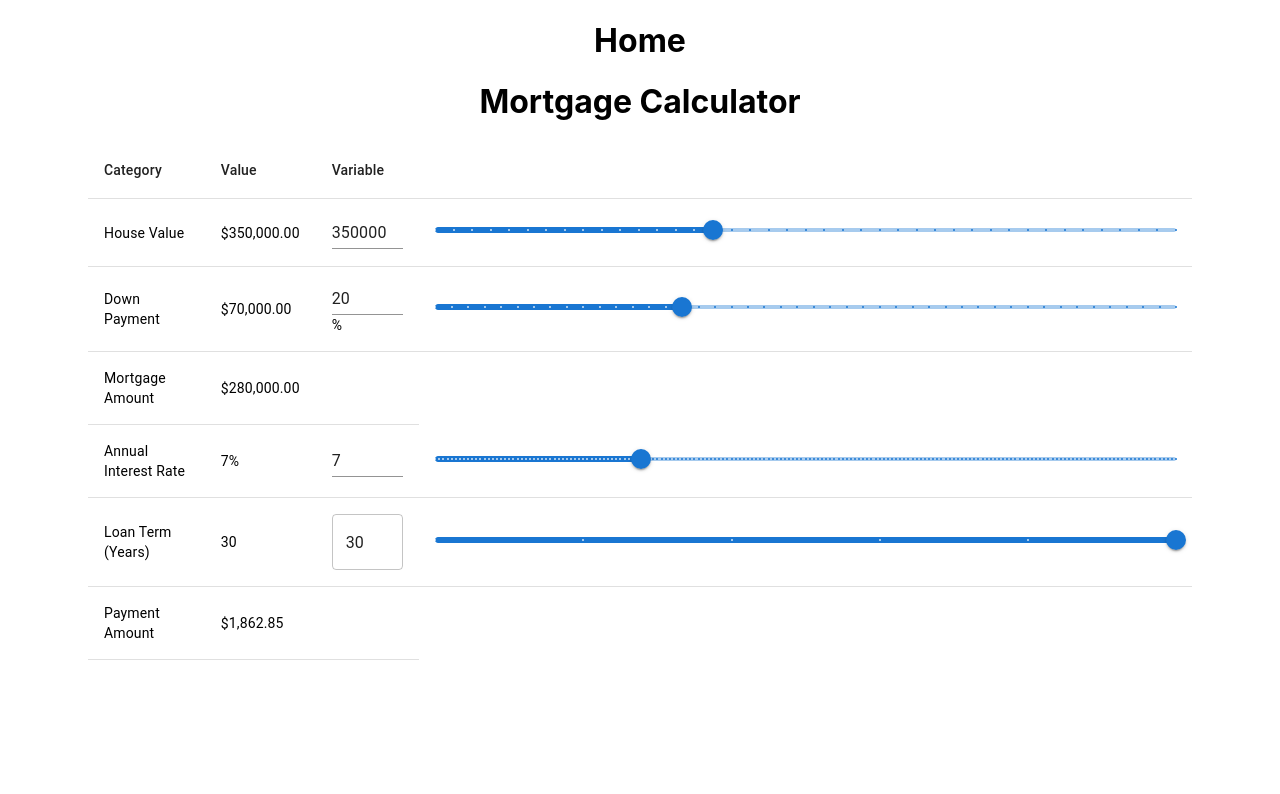
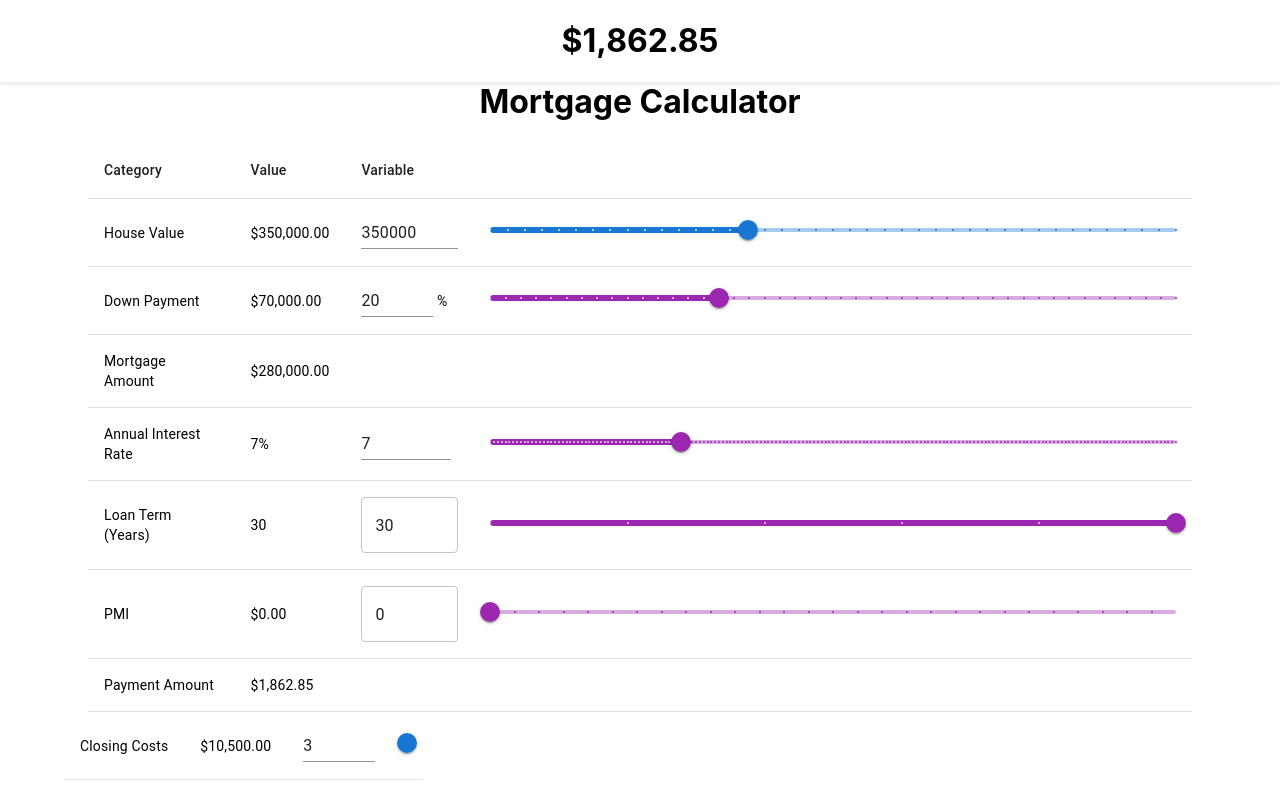
Before and after one commit to raksalim/long-term-rental-calc, a React (Create React App) app: page / in a window 1280 px wide. Shown: the top 794 px of the page. Built offline with nearby package versions, Linux system fonts and the light colour scheme.

Commit message:
mortgage calc doone

```diff
--- /dev/null
+++ b/src/Components/ClosingCostCalc.jsx
@@ -0,0 +1,67 @@
+import { Input, Slider, TableCell, TableContainer, TableRow } from '@mui/material';
+import React, { useState } from 'react';
+import { formatToDollar, handleBlur, handleInputChange, handleSliderChange } from '../utils/utils';
+
+const ClosingCostCalc = ({ houseValue }) => {
+	const [closingCostPercent, setClosingCostPercent] = useState(3);
+	const [closingCostPercentMin, setClosingCostPercentMin] = useState(1);
+	const [closingCostPercentMax, setClosingCostPercentMax] = useState(10);
+	const [closingCostAmount, setClosingCostAmount] = useState(
+		houseValue * (closingCostPercent / 100)
+	);
+
+	return (
+		<TableContainer>
+			<TableRow>
+				<TableCell>Closing Costs</TableCell>
+				<TableCell>{formatToDollar(closingCostAmount)}</TableCell>
+				<TableCell>
+					<Input
+						value={closingCostPercent}
+						onChange={(e) => {
+							handleInputChange(e, setClosingCostPercent);
+						}}
+						onBlur={() => {
+							handleBlur(
+								closingCostPercent,
+								setClosingCostPercent,
+								closingCostPercentMin,
+								closingCostPercentMax
+							);
+						}}
+						inputProps={{
+							step: 1,
+							min: closingCostPercentMin,
+							max: closingCostPercentMax,
+							type: 'number',
+						}}
+					/>
+				</TableCell>
+				<TableCell>
+					<Slider
+						defaultValue={closingCostPercent}
+						value={
+							typeof closingCostPercent === 'number'
+								? closingCostPercent
+								: closingCostPercentMin
+						}
+						onChange={(event, newValue) => {
+							handleSliderChange(
+								event,
+								newValue,
+								setClosingCostPercent
+							);
+						}}
+						min={closingCostPercentMin}
+						max={closingCostPercentMax}
+						step={1}
+						marks
+						valueLabelDisplay="auto"
+					/>
+				</TableCell>
+			</TableRow>
+		</TableContainer>
+	);
+};
+
+export default ClosingCostCalc;
--- a/src/Components/InputSlider.jsx
+++ b/src/Components/InputSlider.jsx
@@ -1,15 +1,5 @@
 import React from 'react';
-import {
-	Container,
-	Input,
-	Slider,
-	Tab,
-	TableCell,
-	TableContainer,
-	TableHead,
-	TableRow,
-	TextField,
-} from '@mui/material';
+import { Input, Slider } from '@mui/material';
 
 const InputSlider = ({
 	value,
@@ -22,7 +12,7 @@ const InputSlider = ({
 	handleSliderChange,
 }) => {
 	return (
-		<TableCell>
+		<div>
 			<Input
 				value={value}
 				onChange={(e) => handleInputChange(e, setValue)}
@@ -46,7 +36,7 @@ const InputSlider = ({
 				marks
 				valueLabelDisplay="auto"
 			/>
-		</TableCell>
+		</div>
 	);
 };
 
--- a/src/Components/MortgageCalculator.jsx
+++ b/src/Components/MortgageCalculator.jsx
@@ -14,12 +14,17 @@ import {
 	calculateDownPayment,
 	calculateMortgagePayment,
 	formatToDollar,
+	handleBlur,
+	handleInputChange,
+	handleSliderChange,
 } from '../utils/utils';
-import InputSlider from './InputSlider';
 
-const MortgageCalculator = () => {
-	const [houseValue, setHouseValue] = useState(350000);
-
+const MortgageCalculator = ({
+	houseValue,
+	setHouseValue,
+	mortgagePayment,
+	setMortgagePayment,
+}) => {
 	const [houseValSliderMin, setHouseValSliderMin] = useState(200000);
 	const [houseValSliderMax, setHouseValSliderMax] = useState(600000);
 
@@ -40,32 +45,31 @@ const MortgageCalculator = () => {
 	);
 
 	let loanAmount = houseValue - downPaymentAmount;
-	const [mortgageParment, setMortgagePayment] = useState(
-		calculateMortgagePayment(loanAmount, apr, numYearsTerm)
+
+	const [defaultPmiPercent, setDefaultPmiPercent] = useState(1.2);
+	const [pmiPercent, setPmiPercent] = useState(downPmtPercent < 20 ? 1 : 0);
+	const [pmiPercentMin, setPmiPercentMin] = useState(0.2);
+	const [pmiPercentMax, setPmiPercentMax] = useState(3);
+	const [pmiAmount, setPmiAmount] = useState(
+		(houseValue * (pmiPercent / 100)) / 12
 	);
 
-	const handleSliderChange = (event, newValue, setVal) => {
-		setVal(newValue);
-	};
-
-	const handleInputChange = (event, setVal) => {
-		setVal(event.target.value === '' ? 0 : Number(event.target.value));
-	};
-
-	const handleBlur = (val, setVal, valMin = 0, ValMax = 100) => {
-		if (val < valMin) {
-			setVal(valMin);
-		} else if (val > ValMax) {
-			setVal(ValMax);
+	useEffect(() => {
+		if (downPmtPercent < 20 && pmiPercent > 0) {
+			setPmiPercent(pmiPercent);
+		} else if (downPmtPercent < 20 && pmiPercent === 0) {
+			setPmiPercent(defaultPmiPercent);
+		} else {
+			setPmiPercent(0);
 		}
-	};
-
-	useEffect(() => {
+		setPmiAmount((houseValue * (pmiPercent / 100)) / 12);
+		console.log(pmiAmount);
 		setDownPaymentAmount(calculateDownPayment(houseValue, downPmtPercent));
 		setMortgagePayment(
-			calculateMortgagePayment(loanAmount, apr, numYearsTerm)
+			calculateMortgagePayment(loanAmount, apr, numYearsTerm) + pmiAmount
 		);
-	}, [houseValue, downPmtPercent, apr, numYearsTerm]);
+		console.log(mortgagePayment);
+	}, [houseValue, downPmtPercent, apr, numYearsTerm, pmiPercent, pmiAmount]);
 
 	return (
 		<div>
@@ -77,7 +81,7 @@ const MortgageCalculator = () => {
 							<TableCell>Category</TableCell>
 							<TableCell>Value</TableCell>
 							<TableCell>Variable</TableCell>
-							<TableCell width={'70%'}></TableCell>
+							<TableCell width={'65%'}></TableCell>
 						</TableRow>
 					</TableHead>
 					<TableRow>
@@ -158,6 +162,7 @@ const MortgageCalculator = () => {
 						</TableCell>
 						<TableCell>
 							<Slider
+								color="secondary"
 								defaultValue={downPmtPercent}
 								value={
 									typeof downPmtPercent === 'number'
@@ -185,6 +190,7 @@ const MortgageCalculator = () => {
 							{formatToDollar(houseValue - downPaymentAmount)}
 						</TableCell>
 						<TableCell></TableCell>
+						<TableCell></TableCell>
 					</TableRow>
 					<TableRow>
 						<TableCell>Annual Interest Rate</TableCell>
@@ -208,6 +214,7 @@ const MortgageCalculator = () => {
 						</TableCell>
 						<TableCell>
 							<Slider
+								color="secondary"
 								defaultValue={apr}
 								value={typeof apr === 'number' ? apr : aprMin}
 								onChange={(event, newValue) => {
@@ -243,6 +250,7 @@ const MortgageCalculator = () => {
 						</TableCell>
 						<TableCell>
 							<Slider
+								color="secondary"
 								defaultValue={numYearsTerm}
 								value={
 									typeof numYearsTerm === 'number'
@@ -265,8 +273,54 @@ const MortgageCalculator = () => {
 						</TableCell>
 					</TableRow>
 					<TableRow>
+						<TableCell>PMI</TableCell>
+						<TableCell>{formatToDollar(pmiAmount)}</TableCell>
+						<TableCell>
+							<TextField
+								value={pmiPercent}
+								onChange={(e) => {
+									handleInputChange(e, setPmiPercent);
+								}}
+								onBlur={() => {
+									handleBlur(pmiPercent, setPmiPercent);
+								}}
+								inputProps={{
+									step: 5,
+									min: pmiPercentMin,
+									max: pmiPercentMax,
+									type: 'number',
+								}}
+							/>
+						</TableCell>
+						<TableCell>
+							<Slider
+								color="secondary"
+								defaultValue={pmiPercent}
+								value={
+									typeof pmiPercent === 'number'
+										? pmiPercent
+										: 1
+								}
+								onChange={(event, newValue) => {
+									handleSliderChange(
+										event,
+										newValue,
+										setPmiPercent
+									);
+									setDefaultPmiPercent(newValue);
+								}}
+								min={pmiPercentMin}
+								max={pmiPercentMax}
+								step={0.1}
+								marks
+								valueLabelDisplay="auto"
+							/>
+						</TableCell>
+					</TableRow>
+					<TableRow>
 						<TableCell>Payment Amount</TableCell>
-						<TableCell>{formatToDollar(mortgageParment)}</TableCell>
+						<TableCell>{formatToDollar(mortgagePayment)}</TableCell>
+						<TableCell></TableCell>
 						<TableCell></TableCell>
 					</TableRow>
 				</TableContainer>
--- a/src/Pages/Home.jsx
+++ b/src/Pages/Home.jsx
@@ -1,13 +1,39 @@
-import React from 'react';
+import React, { useState } from 'react';
 import MortgageCalculator from '../Components/MortgageCalculator';
 import { Container } from '@mui/material';
+import ClosingCostCalc from '../Components/ClosingCostCalc';
+import { formatToDollar } from '../utils/utils';
 
 const Home = () => {
+	const [houseValue, setHouseValue] = useState(350000);
+	const [mortgagePayment, setMortgagePayment] = useState(0);
+
 	return (
 		<div>
 			<h1>Home</h1>
+			<style>
+				{`
+					.floating-header {
+						position: fixed;
+						top: 0;
+						width: 100%;
+						background-color: white;
+						z-index: 1000;
+						box-shadow: 0 2px 4px rgba(0, 0, 0, 0.1);
+					}
+				`}
+			</style>
+			<div className="floating-header">
+				<h1>{formatToDollar(mortgagePayment)}</h1>
+			</div>
 			<Container>
-				<MortgageCalculator />
+				<MortgageCalculator
+					houseValue={houseValue}
+					setHouseValue={setHouseValue}
+					mortgagePayment={mortgagePayment}
+					setMortgagePayment={setMortgagePayment}
+				/>
+				<ClosingCostCalc houseValue={houseValue} />
 			</Container>
 		</div>
 	);
--- a/src/utils/utils.js
+++ b/src/utils/utils.js
@@ -16,6 +16,7 @@ export const calculateMortgagePayment = (
 ) => {
 	const monthlyInterestRate = annualInterestRate / 100 / 12;
 	const numberOfPayments = loanTermYears * 12;
+
 	return (
 		(loanAmount *
 			(monthlyInterestRate *
@@ -23,3 +24,19 @@ export const calculateMortgagePayment = (
 		(Math.pow(1 + monthlyInterestRate, numberOfPayments) - 1)
 	);
 };
+
+export const handleSliderChange = (event, newValue, setVal) => {
+	setVal(newValue);
+};
+
+export const handleInputChange = (event, setVal) => {
+	setVal(event.target.value === '' ? 0 : Number(event.target.value));
+};
+
+export const handleBlur = (val, setVal, valMin = 0, ValMax = 100) => {
+	if (val < valMin) {
+		setVal(valMin);
+	} else if (val > ValMax) {
+		setVal(ValMax);
+	}
+};
```
Also changed, not shown: src/Components/OperatingCostCalc.jsx (added).
